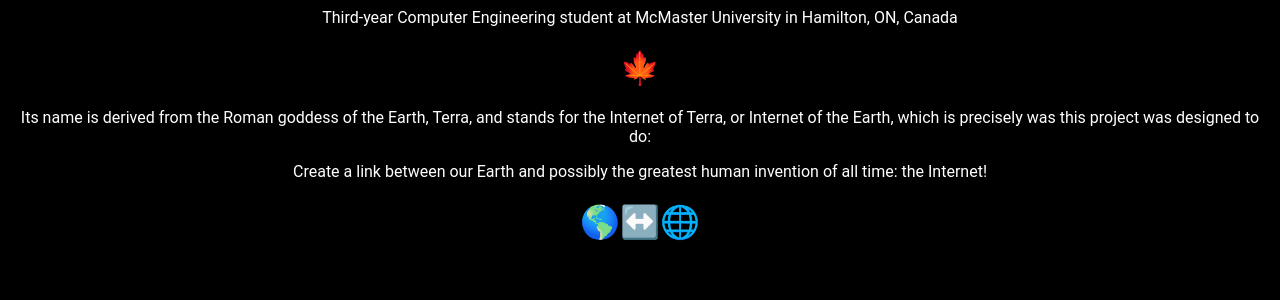
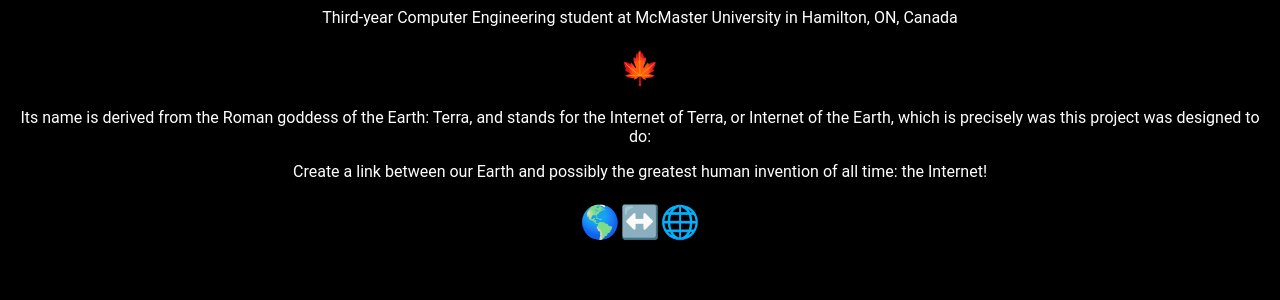
Before and after one commit to justinlogiudice/justinlogiudice.github.io, a Jekyll site: the page index.html, which Jekyll copies as it is, in a window 1280 px wide. Shown: the part 232-532 px from the top of the page. Built offline with Jekyll 4.4.1, drawn with Linux system fonts in a browser that asks for light colours.

```diff
--- a/index.html
+++ b/index.html
@@ -37,7 +37,7 @@
     <h1>👨‍💻</h1>
     <p>Third-year Computer Engineering student at McMaster University in Hamilton, ON, Canada</p>
     <h1>🍁</h1>
-    <p>Its name is derived from the Roman goddess of the Earth, Terra, and stands for the Internet of Terra, or Internet of the Earth, which is precisely was this project was designed to do:</p>
+    <p>Its name is derived from the Roman goddess of the Earth: Terra, and stands for the Internet of Terra, or Internet of the Earth, which is precisely was this project was designed to do:</p>
     <p>Create a link between our Earth and possibly the greatest human invention of all time: the Internet!</p>
     <h1>🌎↔️🌐</h1>
     <div class="grid-container">
```
